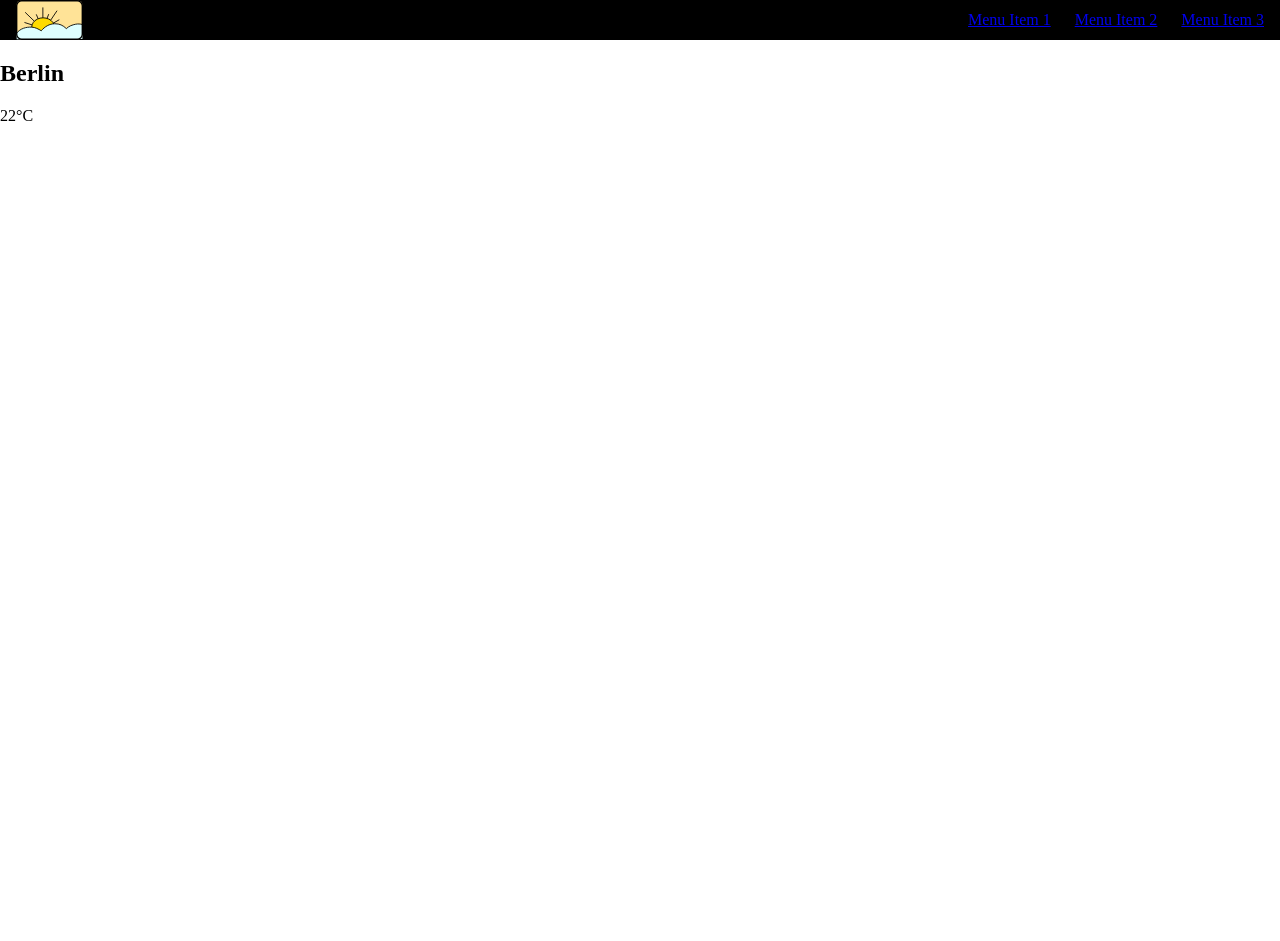
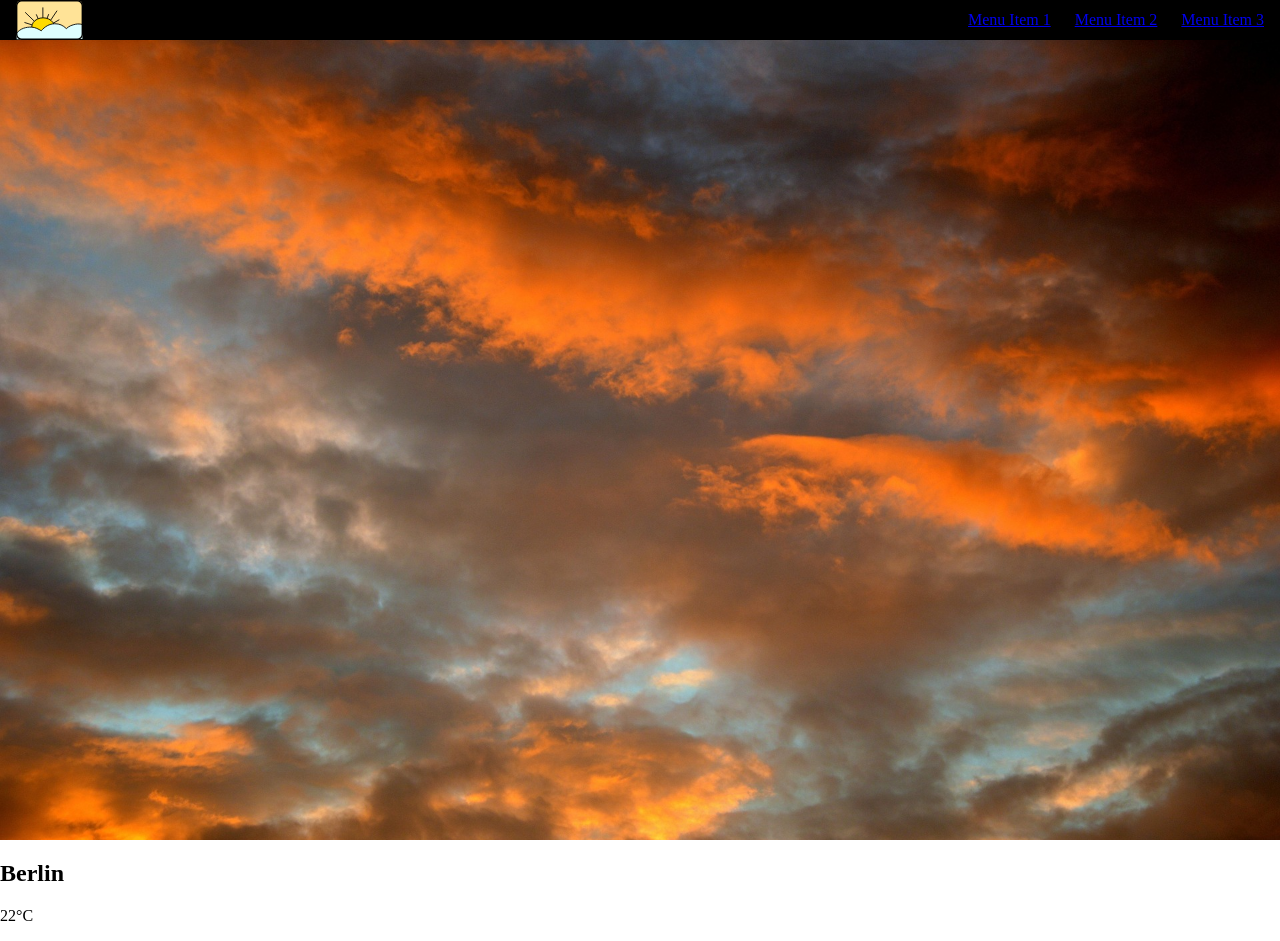
Before and after one commit to johi94/weather-app, an Angular app: page / in a window 1280 px wide. Before the commit the page ends 800 px from the top, so only its background shows below. Built offline with nearby package versions, Linux system fonts and the light colour scheme.

Commit message:
feat: render Main component in app root

```diff
--- a/src/app/app.html
+++ b/src/app/app.html
@@ -1,3 +1,4 @@
 <app-header />
+<app-main />
 <app-weather-card />
 <router-outlet />
--- a/src/app/app.ts
+++ b/src/app/app.ts
@@ -2,11 +2,12 @@ import { Component, signal } from '@angular/core';
 import { RouterOutlet } from '@angular/router';
 import { WeatherCard } from './components/weather-card/weather-card';
 import { Header } from './components/header/header';
+import { Main } from './components/main/main';
 
 
 @Component({
   selector: 'app-root',
-  imports: [RouterOutlet, WeatherCard, Header, ],
+  imports: [RouterOutlet, WeatherCard, Header, Main],
   templateUrl: './app.html',
   styleUrl: './app.scss',
 })
```
